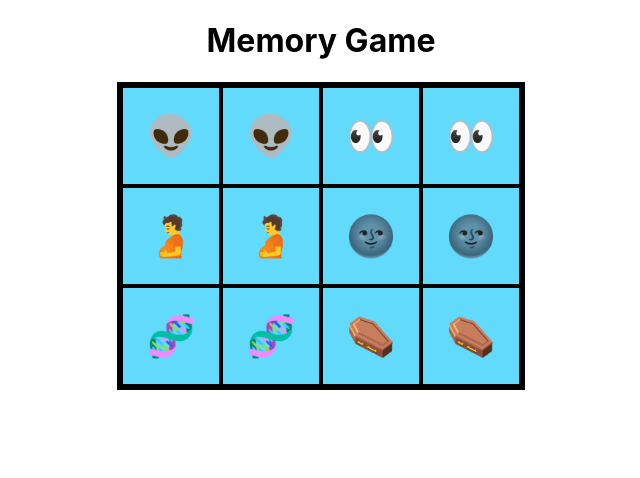
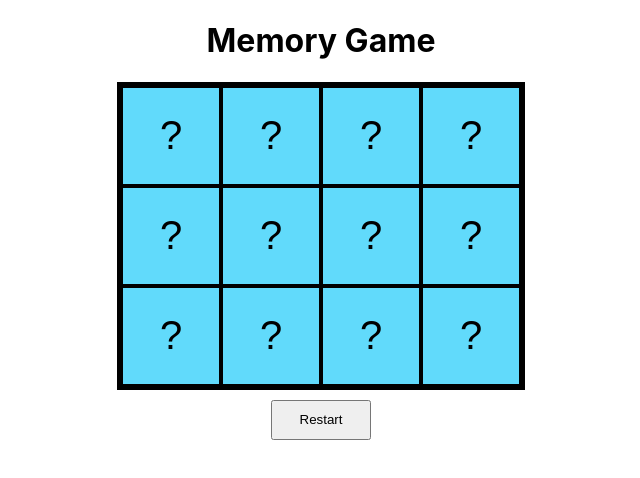
Before and after one commit to nick-klepikov/Basic-Game-Hub, a React (Create React App) app: page / in a window 1280 px wide. Shown: the top 478 px of the page, without its empty margins (319-959 px from the left). Built offline with nearby package versions, Linux system fonts and the light colour scheme.

Commit message:
Added bottom menu with restart button. Now cells have closed/opened state

```diff
--- a/src/App.js
+++ b/src/App.js
@@ -2,23 +2,71 @@ import Header from "./comps/Header";
 import "./style/myApp.css"
 import Board from "./comps/Board";
 import {v4 as uuidv4} from "uuid";
-import {useState} from "react";
+import {useState, useEffect} from "react";
+import BottomMenu from "./comps/Bottom Menu";
 
 function App() {
 
-  let [cells, setCells] = useState([{value: "👽", id: uuidv4()}, {value: "👽", id: uuidv4()}, {value: "👀", id: uuidv4()},
-                                       {value: "👀", id: uuidv4()}, {value: "🫄", id: uuidv4()}, {value: "🫄", id: uuidv4()},
-                                       {value: "🌚", id: uuidv4()}, {value: "🌚", id: uuidv4()}, {value: "🧬", id: uuidv4()},
-                                       {value: "🧬", id: uuidv4()}, {value: "⚰️", id: uuidv4()}, {value: "⚰️", id: uuidv4()},
+    let [cells, setCells] = useState([
+        {value: "👽", curState: false, id: uuidv4()}, {value: "👽", curState: false, id: uuidv4()}, {
+            value: "👀",
+            curState: false,
+            id: uuidv4()
+        },
+        {value: "👀", curState: false, id: uuidv4()}, {value: "🫄", curState: false, id: uuidv4()}, {
+            value: "🫄",
+            curState: false,
+            id: uuidv4()
+        },
+        {value: "🌚", curState: false, id: uuidv4()}, {value: "🌚", curState: false, id: uuidv4()}, {
+            value: "🧬",
+            curState: false,
+            id: uuidv4()
+        },
+        {value: "🧬", curState: false, id: uuidv4()}, {value: "⚰️", curState: false, id: uuidv4()}, {
+            value: "⚰️",
+            curState: false,
+            id: uuidv4()
+        },
     ]);
-  const shuffleCells = () => {
+
+
+    let [isRestartButtonClicked, setIsRestartButtonClicked] = useState(false);
+    let [isGameOver, setIsGameOver] = useState(false);
+    const handleRestartGame = () => {
+        let newCells = cells;
+        newCells.map(el => el.curState = false);
+        setCells(newCells);
+
         setCells(cells.sort(() => Math.random() - 0.5));
+        setIsRestartButtonClicked(false);
     };
+
+    useEffect(() => {
+        if(isRestartButtonClicked) handleRestartGame();
+    }, [isRestartButtonClicked]);
+
+    const handleClick = (event, id) => {
+        setCells(cells.map(cell => {
+            return cell.id === id ? {...cell, curState: !cell.curState} : cell;
+        }));
+    };
+
 
     return (
         <div className="App">
             <Header/>
-        <Board cells={cells}/>
+
+            <Board
+                cells={cells}
+                handleClick={handleClick}
+            />
+
+            <BottomMenu
+                isRestartButtonClicked={isRestartButtonClicked}
+                setIsRestartButtonClicked={setIsRestartButtonClicked}
+                isGameOver={isGameOver}
+            />
         </div>
     );
 }
--- a/src/comps/Board.jsx
+++ b/src/comps/Board.jsx
@@ -4,13 +4,14 @@ import Cell from "./Cell";
 
 const Board = (props) => {
 
-    let {cells} = props;
+    let {cells, handleClick} = props;
 
     return (
         <div className="board">
             {cells.map(cell => <Cell
                                 key={cell.id}
                                 cell={cell}
+                                handleClick={handleClick}
             />)}
         </div>
     );
--- /dev/null
+++ b/src/comps/Bottom Menu.jsx
@@ -0,0 +1,17 @@
+import React, {useState} from 'react';
+import "../style/myApp.css"
+
+const BottomMenu = (props) => {
+
+    let {isRestartButtonClicked, setIsRestartButtonClicked, isGameOver} = props;
+
+    return (
+        <div>
+            <button className="startButton" onClick={() => setIsRestartButtonClicked(true)}>
+                {!isGameOver ? "Restart" : "Start"}
+            </button>
+        </div>
+    );
+};
+
+export default BottomMenu;
--- a/src/comps/Cell.jsx
+++ b/src/comps/Cell.jsx
@@ -3,13 +3,12 @@ import "../style/myApp.css"
 
 const Cell = (props) => {
 
-    let {cell} = props;
-    console.log(cell)
+    let {cell, handleClick} = props;
 
     return (
-        <div className="cell">
-            {cell.value}
-        </div>
+        <button className="cell" onClick={(event) => handleClick(event, cell.id)}>
+            {cell.curState ? cell.value : "?"}
+        </button>
     );
 };
 
--- a/src/style/myApp.css
+++ b/src/style/myApp.css
@@ -21,3 +21,10 @@
     align-content: center;
     font-size: 40px;
 }
+
+.startButton {
+    margin: 10px;
+    width: 100px;
+    height: 40px;
+
+}
```
Lines whose indentation alone changed are shown as unchanged.
